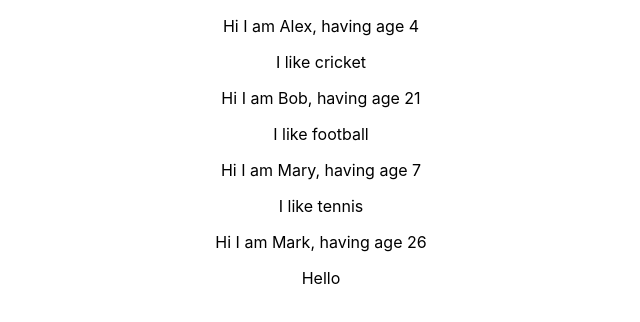
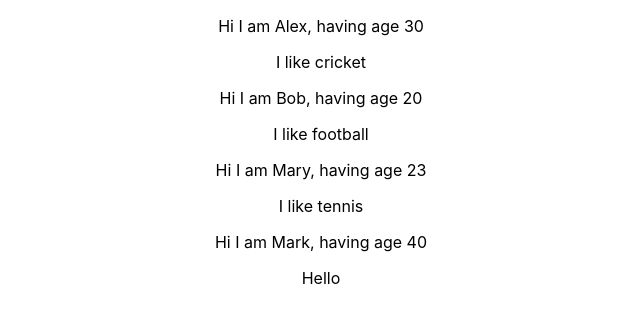
Before and after one commit to Sam-kanchan/react, a React (Create React App) app: page / in a window 1280 px wide. Shown: the top 322 px of the page, without its empty margins (319-959 px from the left). Built offline with nearby package versions, Linux system fonts and the light colour scheme.

Commit message:
dynamic name and age change

```diff
--- a/src/App.js
+++ b/src/App.js
@@ -8,21 +8,32 @@ import './App.css';
 class App extends Component {
 
   myVar = 'Hello';
+
+  // creating the state to manage the data of application at one place
+  state = {
+    person: [
+      { name: 'Alex', age: '30' },
+      { name: 'Bob', age: '20' },
+      { name: 'Mary', age: '23' },
+      { name: 'Mark', age: '40' }
+    ]
+  }
   render() {
     return (
 
       <div className="App">
-        <Person name="Alex">
+        {/* using the state to manage the data of application at one place*/}
+        <Person name={this.state.person[0].name} age={this.state.person[0].age}>
           <p>I like cricket</p>
         </Person>
-        <Person name="Bob">
+        <Person name={this.state.person[1].name} age={this.state.person[1].age}>
           <p>I like football</p>
         </Person>
-        <Person name="Mary">
+        <Person name={this.state.person[2].name} age={this.state.person[2].age}>
           <p>I like tennis</p>
         </Person>
 
-        <Person name="Mark" />
+        <Person name={this.state.person[3].name} age={this.state.person[3].age} />
         <div className="App">{this.myVar}</div>
       </div>
     )
--- a/src/Person.js
+++ b/src/Person.js
@@ -17,7 +17,7 @@ class Person extends Component {
         return (
             < div >
                 <div>
-                    <p>Hi I am {this.props.name}, having age {Math.floor(Math.random() * 30)}</p>
+                    <p>Hi I am {this.props.name}, having age {this.props.age}</p>
                 </div>
                 <p>{this.props.children}</p>
             </div >
```
